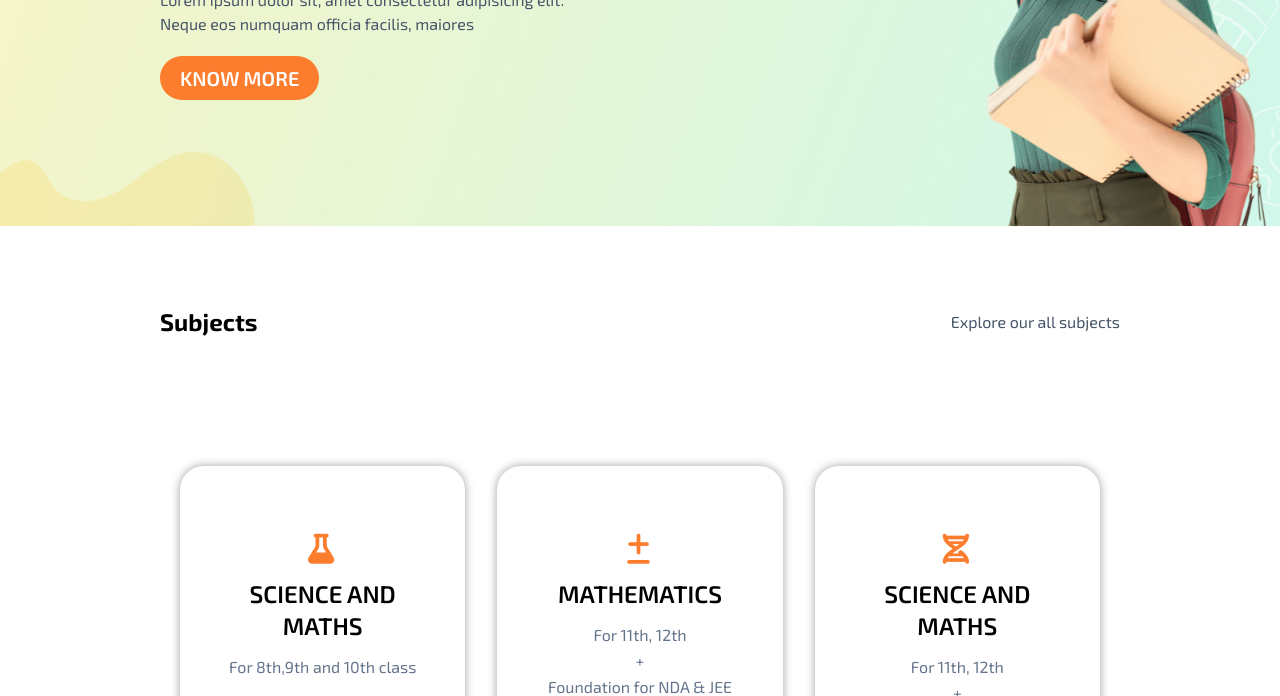
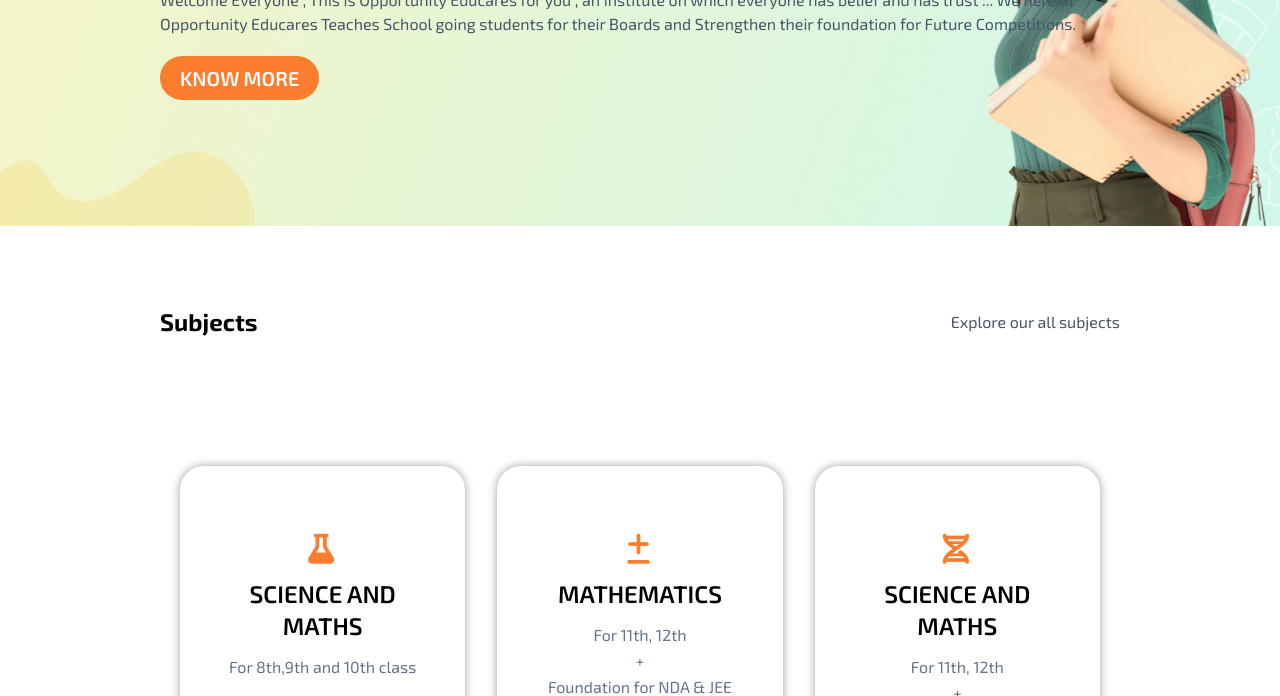
Before and after one commit to dhruv1086k/OpportunityEducares, a website: page index.html in a window 1280 px wide. Shown: the part 404-1100 px from the top of the page. Drawn offline with Linux system fonts and the light colour scheme.

Commit message:
add updated first page text

```diff
--- a/index.html
+++ b/index.html
@@ -63,8 +63,10 @@
           KAMAL KI CLASS
         </h3>
         <p class="mt-1 text-slate-600">
-          Lorem ipsum dolor sit, amet consectetur adipisicing elit. <br />Neque
-          eos numquam officia facilis, maiores
+          Welcome Everyone , This is Opportunity Educares for you , an institute
+          on which everyone has belief and has trust ... We here at Opportunity
+          Educares Teaches School going students for their Boards and Strengthen
+          their foundation for Future Competitions.
         </p>
         <a href="#"
           ><button
@@ -444,7 +446,7 @@
     </div>
     <div class="testimonialsContainer max-550:mt-10">
       <div
-        class="topTestimonial flex w-full justify-between items-center max-550:flex-col"
+        class="topTestimonial flex w-full justify-between items-center max-sm:flex-col"
       >
         <h2 class="text-2xl font-bold">Student feedbacks</h2>
         <p class="text-slate-600">
```
Also changed, not shown: assets/css/output.css.
